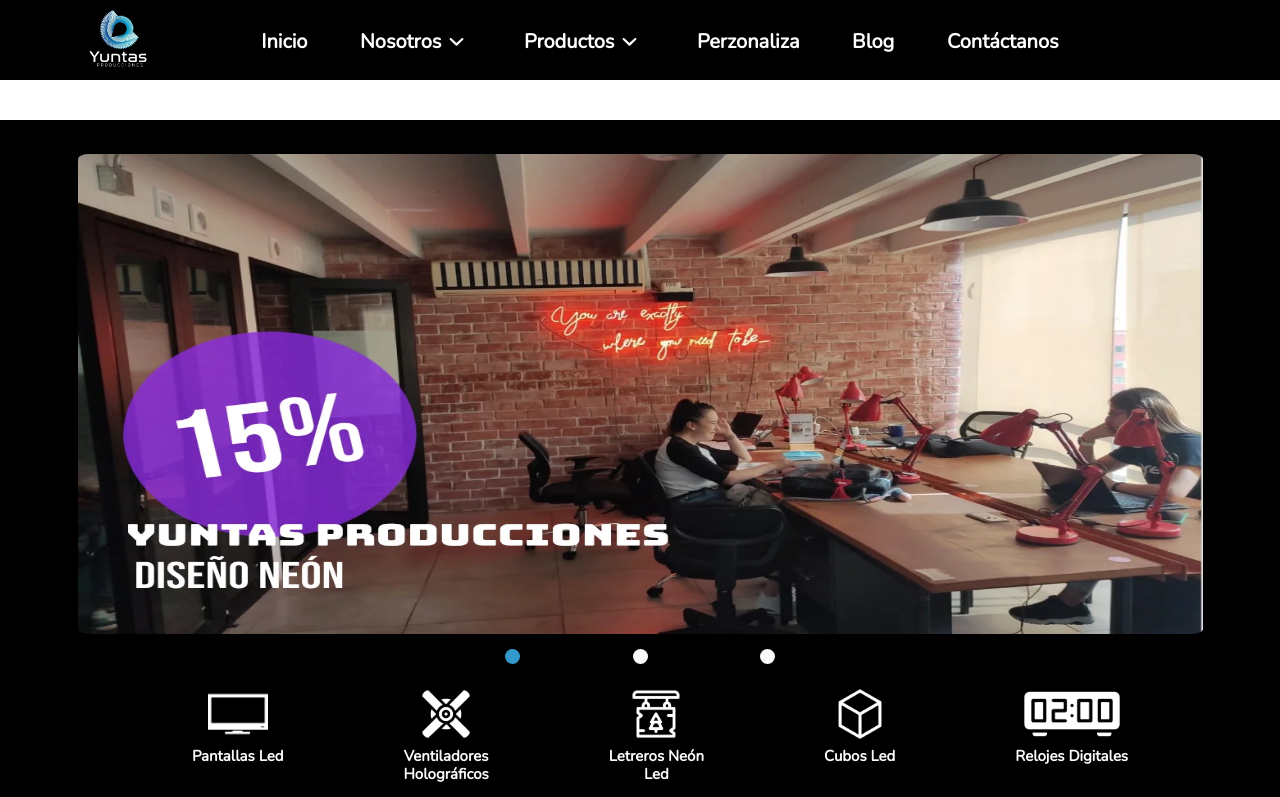
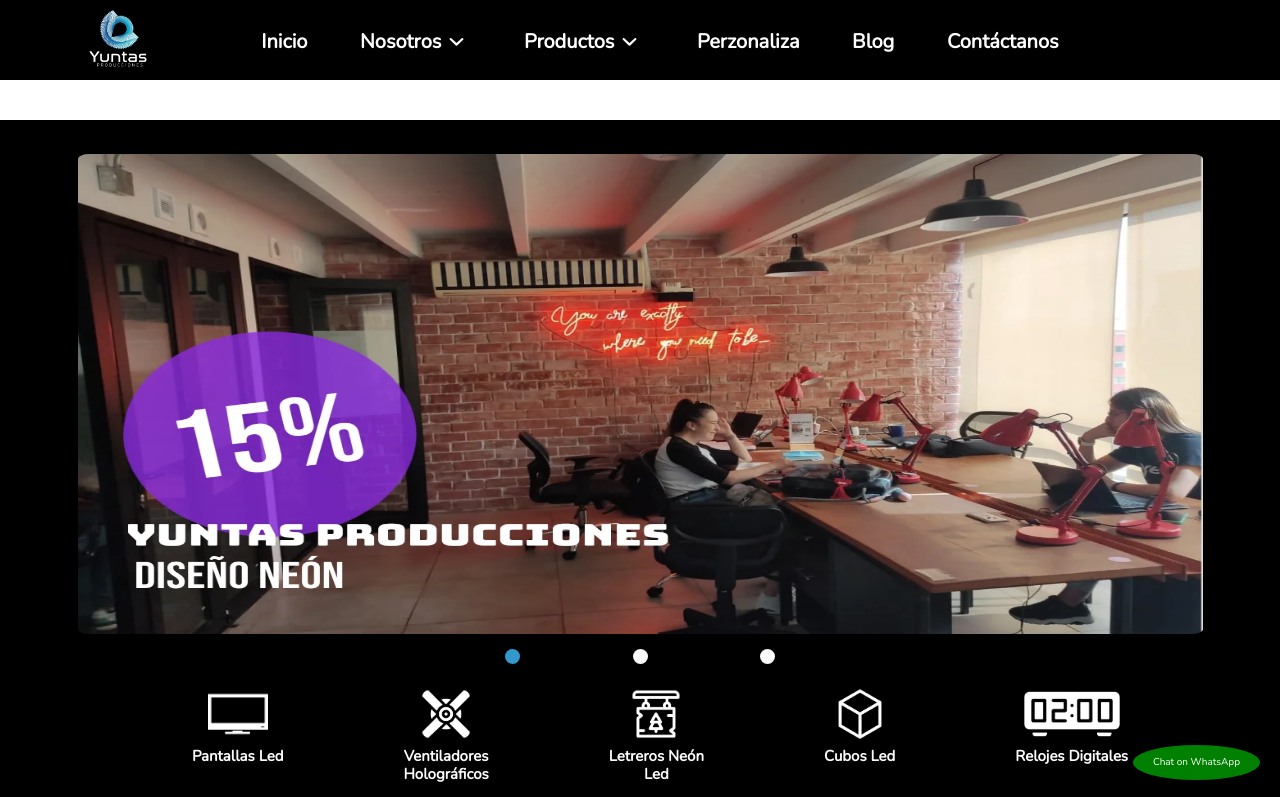
Before and after one commit to Miguel-Roque/yuntasproducciones, a PHP site: page /YUNTAS_producciones/ in a window 1280 px wide. Shown: the top 797 px of the page. Run offline with PHP 8.4, Linux system fonts and the light colour scheme; some libraries are stand-ins or nearby versions; some web fonts are replaced.

Commit message:
feat:add icon floating wsp

```diff
--- a/public/css/navbar.css
+++ b/public/css/navbar.css
@@ -25,6 +25,7 @@ nav{
     background: black;
     height: 80px;
     width: 100%;
+
 }
 
 .barra-blanca {
@@ -49,6 +50,7 @@ nav{
 nav ul{
     margin-right: 20px;
     text-align: center;
+
 }
 
 nav ul li{
@@ -99,6 +101,7 @@ nav > ul > li > ul{
     top: 100px;
     padding-left: 10%;
     padding-right: 10%;
+
 }
 
 
@@ -194,8 +197,9 @@ section{
         text-align: center;
         transition: all .5s;
         overflow-y: scroll;
-        z-index: 900;
+
         padding-left: 0;
+
     }
     nav ul li{
         display: block;
@@ -233,6 +237,10 @@ section{
     nav ul li ul li img {
         position: static;
     }
+    .nav-principal{
+        position: fixed;
+        z-index: 999;
+    }
     #check:checked ~ ul{
         left:0;
     }
--- a/views/layouts/footer.php
+++ b/views/layouts/footer.php
@@ -1,5 +1,26 @@
     <link href="https://fonts.googleapis.com/css?family=Pacifico&display=swap" rel="stylesheet">
     <link rel="stylesheet" type="text/css" href="https://cdnjs.cloudflare.com/ajax/libs/font-awesome/5.15.1/css/all.min.css">
+    <style>
+  .float-button {
+    position: fixed;
+    bottom: 20px;
+    right: 20px;
+    background-color: green;
+    color: white;
+    padding: 10px 20px;
+    border-radius: 50%;
+    text-align: center;
+    cursor: pointer;
+    z-index: 900;
+  }
+</style>
+
+<a href="https://wa.me/912849782?text=Hi%20there!" target="_blank">
+  <div class="float-button">
+    Chat on WhatsApp
+  </div>
+</a>
+
     <footer class="footer">
     <div class="redes">
       <a href="#">Sigue a Yuntas Producciones </a>
```
